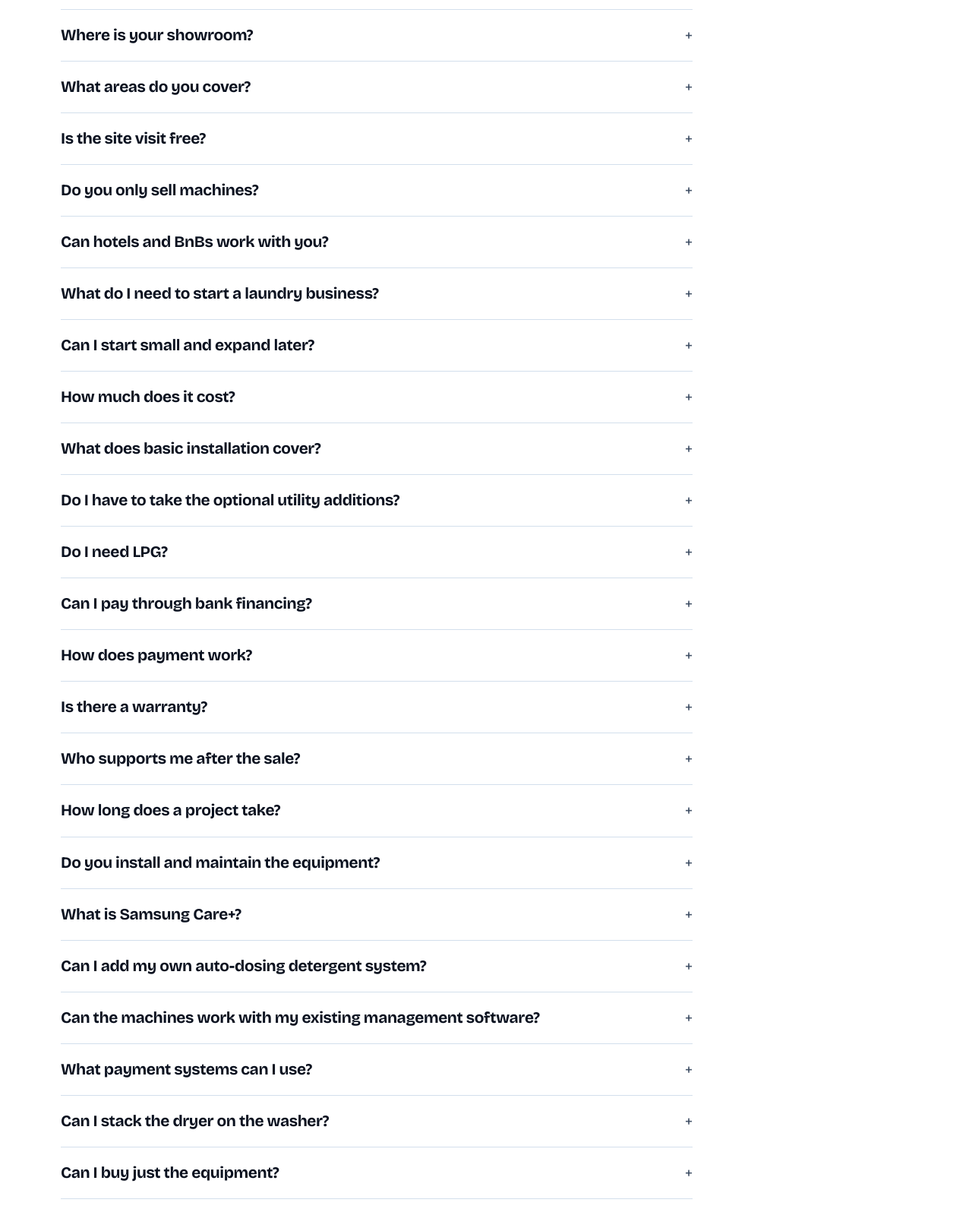
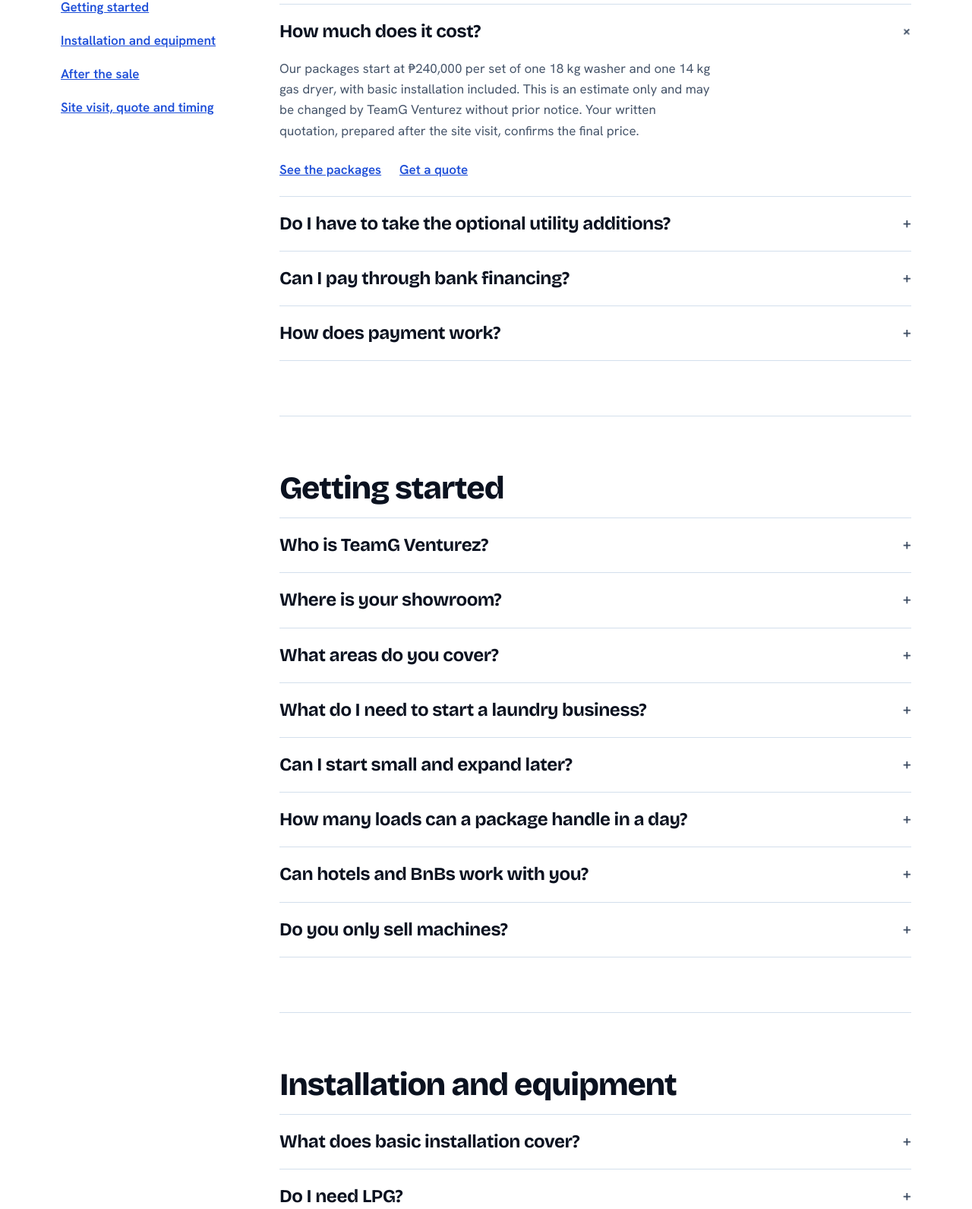
Before and after one commit to bonggonzalez/TeamGLaundryVenturez-site, an Astro site: page /faq in a window 1280 px wide. Shown: the part 502-2093 px from the top of the page at 76% size. Built offline with nearby package versions, Linux system fonts and the light colour scheme; Astro itself is replaced by a stand-in of ours; no server answers.

Commit message:
Group the FAQ into topics with jump links and next-step links
Split the 26 questions into five groups with a sticky topic menu, open the
cost answer by default, link answers to packages, services, products and the
quote form with prefilled context, gloss technical terms, merge two
overlapping support answers and add a daily capacity question. FAQPage
structured data still comes from the same list as the visible answers.

Co-Authored-By: Claude Sonnet 5.5 <noreply@anthropic.com>

```diff
--- a/src/pages/faq.astro
+++ b/src/pages/faq.astro
@@ -2,38 +2,182 @@
 import Layout from '../layouts/Layout.astro';
 const base = import.meta.env.BASE_URL.replace(/\/$/, '');
 const contact = `${base}/contact`;
-const faqs = [
-	{ q: 'Who is TeamG Venturez?', a: 'We are an authorized Samsung Professional Laundry dealer in Calabarzon. We also design, build, install and maintain laundry operations.' },
-	{ q: 'Where is your showroom?', a: 'You can visit us at Jumpin Wash, 333 Luksuhin Ibaba, Alfonso, Cavite 4123. Message us first so we can make sure someone is ready to meet you.' },
+const packages = `${base}/packages`;
+const services = `${base}/services`;
+const products = `${base}/products`;
+// Each answer is plain text so the page and the FAQPage structured data stay identical.
+// `links` render as a separate "next step" row under the answer and are not part of it.
+const groups = [
+	{
+		id: 'cost',
+		title: 'Cost and payment',
+		items: [
+			{
+				q: 'How much does it cost?',
+				a: 'Our packages start at ₱240,000 per set of one 18 kg washer and one 14 kg gas dryer, with basic installation included. This is an estimate only and may be changed by TeamG Venturez without prior notice. Your written quotation, prepared after the site visit, confirms the final price.',
+				links: [
+					{ t: 'See the packages', href: packages },
+					{ t: 'Get a quote', href: `${contact}?for=start`, track: true },
+				],
+			},
+			{
+				q: 'Do I have to take the optional utility additions?',
+				a: 'No. Basic utility additions are optional and start from about ₱200,000 as an estimate. They cover basic electrical, plumbing and ducting work needed to commission the equipment. The final price is confirmed in your signed scope of work after the site visit and may change with materials and site conditions.',
+				links: [{ t: 'See what installation covers', href: `${services}#inst` }],
+			},
+			{
+				q: 'Can I pay through bank financing?',
+				a: 'Yes. Financing is available through our partner banks (CHIB, AUB, BDO and BPI), subject to bank approval. Terms are set by the banks and may change.',
+				links: [{ t: 'Ask us about financing', href: contact, track: true }],
+			},
+			{
+				q: 'How does payment work?',
+				a: 'You pay a reservation fee to hold your order. After signing, you pay the down payment, and the balance is due before delivery. Your quotation shows the exact amounts. We can also discuss other arrangements.',
+			},
+		],
+	},
+	{
+		id: 'start',
+		title: 'Getting started',
+		items: [
+			{
+				q: 'Who is TeamG Venturez?',
+				a: 'We are an authorized Samsung Professional Laundry dealer in Calabarzon. We also design, build, install and maintain laundry operations.',
+			},
+			{
+				q: 'Where is your showroom?',
+				a: 'You can visit us at Jumpin Wash, 333 Luksuhin Ibaba, Alfonso, Cavite 4123. Message us first so we can make sure someone is ready to meet you.',
+				links: [{ t: 'Message us before you visit', href: `${contact}?for=showroom`, track: true }],
+			},
 			{ q: 'What areas do you cover?', a: 'Calabarzon: Cavite, Laguna, Batangas, Rizal and Quezon.' },
-	{ q: 'Is the site visit free?', a: 'Yes. The site visit and layout assessment are free, with no obligation to buy.' },
-	{ q: 'Do you only sell machines?', a: 'No. We help with design, construction, installation and maintenance. We also set up point-of-sale systems and offer business and marketing consultation.' },
-	{ q: 'Can hotels and BnBs work with you?', a: 'Yes, we are glad to. We help hotels, BnBs, inns and resorts set up a laundry inside their own property.' },
-	{ q: 'What do I need to start a laundry business?', a: 'A plan, a space and equipment. We help with all three: layout design, construction, Samsung equipment, point-of-sale and business guidance. Tell us where you are and we will advise on the next step.' },
-	{ q: 'Can I start small and expand later?', a: 'Yes. You can begin with 2 sets and add more as your business grows.' },
-	{ q: 'How much does it cost?', a: 'Our packages start at ₱240,000 per set of one 18 kg washer and one 14 kg gas dryer, with basic installation included. This is an estimate only and may be changed by TeamG Venturez without prior notice. Your written quotation, prepared after the site visit, confirms the final price.' },
-	{ q: 'What does basic installation cover?', a: 'Water supply, drainage, electrical connections, gas dryer connection and leak testing, dryer exhaust and ducting, testing, commissioning and basic training. It does not include civil works, major electrical upgrades, permits, the LPG tank, supply and regulator, or structural changes.' },
-	{ q: 'Do I have to take the optional utility additions?', a: 'No. Basic utility additions are optional and start from about ₱200,000 as an estimate. They cover basic electrical, plumbing and ducting work needed to commission the equipment. The final price is confirmed in your signed scope of work after the site visit and may change with materials and site conditions.' },
-	{ q: 'Do I need LPG?', a: 'Yes. Our professional dryer is a gas dryer that runs on LPG. We prepare the gas line and connection as part of installation. You arrange the LPG tank, supply and regulator with an LPG provider.' },
-	{ q: 'Can I pay through bank financing?', a: 'Yes. Financing is available through our partner banks (CHIB, AUB, BDO and BPI), subject to bank approval. Terms are set by the banks and may change.' },
-	{ q: 'How does payment work?', a: 'You pay a reservation fee to hold your order. After signing, you pay the down payment, and the balance is due before delivery. Your quotation shows the exact amounts. We can also discuss other arrangements.' },
-	{ q: 'Is there a warranty?', a: 'Yes. Our washer and dryer sets come with a 2-year warranty, including free preventive maintenance during the warranty period. The equipment warranty is provided by Samsung under its standard terms and handled through us as the authorized dealer. It does not cover misuse, tampering or unauthorized repairs.' },
-	{ q: 'Who supports me after the sale?', a: 'We do. We provide service, parts, technical help and training.' },
-	{ q: 'How long does a project take?', a: 'As an estimate: inquiry on day 1, site visit and layout assessment in days 2 to 5, quotation and contract in days 5 to 7, site preparation in weeks 2 to 3, delivery, installation and testing in 3 to 5 days, then training and handover in 1 to 2 days. Optional utility additions can add 1 to 3 weeks. Timelines depend on site readiness, permits and stock, and may change without prior notice.' },
-	{ q: 'Do you install and maintain the equipment?', a: 'Yes, we install the equipment we distribute and look after it with ongoing maintenance.' },
-	{ q: 'What is Samsung Care+?', a: 'Samsung Care+ is a service package for Samsung Professional Laundry that covers maintenance and inspection. Ask us what it includes and how to add it to your equipment.' },
-	{ q: 'Can I add my own auto-dosing detergent system?', a: 'Yes. You can connect a third-party auto-dosing detergent system to the washers.' },
-	{ q: 'Can the machines work with my existing management software?', a: 'Yes. Samsung provides product protocol information and assistance to integrate with your current software. Tell us what you use and we will help with the next step.' },
-	{ q: 'What payment systems can I use?', a: 'Coin, card, RFID, QR code and credit card systems. Payment systems and coin exchangers are sold separately.' },
-	{ q: 'Can I stack the dryer on the washer?', a: 'Yes. Stacking needs Samsung’s top installation kit (SKK-BC) and display kit (SKK-CC1). We confirm what you need when we plan your layout.' },
-	{ q: 'Can I buy just the equipment?', a: 'Yes, you can buy just the equipment from us. Tell us what you need and we will confirm models and availability.' },
-	{ q: 'Which models are available?', a: 'We carry the Samsung 18 kg professional washer (WF18FG940CGVTC) and the 14 kg professional gas dryer (DV14FG94GCGVST). See our Products page for the full details.' },
-	{ q: 'How do I get a quote?', a: 'Send us a request. Tell us your space, your plan and what you want to run. We will arrange your free site visit, then prepare your written quotation.' },
+			{
+				q: 'What do I need to start a laundry business?',
+				a: 'A plan, a space and equipment. We help with all three: layout design, construction, Samsung equipment, point-of-sale and business guidance. Tell us where you are and we will advise on the next step.',
+				links: [
+					{ t: 'See the packages', href: packages },
+					{ t: 'Tell us your plan', href: `${contact}?for=start`, track: true },
+				],
+			},
+			{
+				q: 'Can I start small and expand later?',
+				a: 'Yes. You can begin with 2 sets and add more as your business grows.',
+				links: [{ t: 'See the packages', href: packages }],
+			},
+			{
+				q: 'How many loads can a package handle in a day?',
+				a: 'Over a 12-hour day, 2 sets give a theoretical 40 wash and 32 dry cycles, 3 sets 60 and 48, 4 sets 80 and 64, and 5 sets 100 and 80. These are theoretical machine cycles with no gaps between loads, so the loads you finish depend on load size and handling time.',
+				links: [{ t: 'See the packages', href: packages }],
+			},
+			{
+				q: 'Can hotels and BnBs work with you?',
+				a: 'Yes, we are glad to. We help hotels, BnBs, inns and resorts set up a laundry inside their own property.',
+				links: [
+					{ t: 'See the hotel option', href: `${packages}#hosp` },
+					{ t: 'Plan hotel laundry with us', href: `${contact}?for=hotel`, track: true },
+				],
+			},
+			{
+				q: 'Do you only sell machines?',
+				a: 'No. We help with design, construction, installation and maintenance. We also set up point-of-sale systems and offer business and marketing consultation.',
+				links: [{ t: 'See our services', href: services }],
+			},
+		],
+	},
+	{
+		id: 'equipment',
+		title: 'Installation and equipment',
+		items: [
+			{
+				q: 'What does basic installation cover?',
+				a: 'Water supply, drainage, electrical connections, gas dryer connection and leak testing, dryer exhaust and ducting (the vent pipe that carries hot air outside), testing, commissioning (final setup and checks) and basic training. It does not include civil works (such as masonry and concrete work), major electrical upgrades, permits, the LPG tank, supply and regulator, or structural changes.',
+				links: [{ t: 'See what installation covers', href: `${services}#inst` }],
+			},
+			{
+				q: 'Do I need LPG?',
+				a: 'Yes. Our professional dryer is a gas dryer that runs on LPG. We prepare the gas line and connection as part of installation. You arrange the LPG tank, supply and regulator with an LPG provider.',
+				links: [{ t: 'Read about the LPG setup', href: `${products}#lpg` }],
+			},
+			{
+				q: 'Which models are available?',
+				a: 'We carry the Samsung 18 kg professional washer (WF18FG940CGVTC) and the 14 kg professional gas dryer (DV14FG94GCGVST).',
+				links: [{ t: 'See the machines', href: products }],
+			},
+			{
+				q: 'Can I stack the dryer on the washer?',
+				a: 'Yes. Stacking needs two Samsung kits: the top installation kit (SKK-BC) and the display kit (SKK-CC1). We confirm what you need when we plan your layout.',
+				links: [{ t: 'See stacking details', href: `${products}#fit` }],
+			},
+			{
+				q: 'Can I add my own auto-dosing detergent system?',
+				a: 'Yes. You can connect a third-party auto-dosing detergent system to the washers.',
+				links: [{ t: 'See machine features', href: `${products}#feat` }],
+			},
+			{
+				q: 'Can the machines work with my existing management software?',
+				a: 'Yes. Samsung provides product protocol information (the technical details your software needs to connect) and assistance to integrate with your current software. Tell us what you use and we will help with the next step.',
+				links: [{ t: 'See machine features', href: `${products}#feat` }],
+			},
+			{
+				q: 'What payment systems can I use?',
+				a: 'Coin, card, RFID, QR code and credit card systems. Payment systems and coin exchangers are sold separately.',
+				links: [{ t: 'See machine features', href: `${products}#feat` }],
+			},
+			{
+				q: 'Can I buy just the equipment?',
+				a: 'Yes, you can buy just the equipment from us. Tell us what you need and we will confirm models and availability.',
+				links: [{ t: 'Ask about models and availability', href: `${contact}?interest=equipment`, track: true }],
+			},
+		],
+	},
+	{
+		id: 'after',
+		title: 'After the sale',
+		items: [
+			{
+				q: 'Is there a warranty?',
+				a: 'Yes. Our washer and dryer sets come with a 2-year warranty, including free preventive maintenance during the warranty period. The equipment warranty is provided by Samsung under its standard terms and handled through us as the authorized dealer. It does not cover misuse, tampering or unauthorized repairs.',
+				links: [{ t: 'Ask about service and warranty', href: `${contact}?for=service`, track: true }],
+			},
+			{
+				q: 'Who installs and supports the equipment after the sale?',
+				a: 'We do. We install the equipment we distribute and look after it with ongoing maintenance, service, parts, technical help and training.',
+				links: [{ t: 'Request service', href: `${contact}?for=service`, track: true }],
+			},
+			{
+				q: 'What is Samsung Care+?',
+				a: 'Samsung Care+ is a service package for Samsung Professional Laundry that covers maintenance and inspection. Ask us what it includes and how to add it to your equipment.',
+				links: [{ t: 'Ask about Care+', href: `${contact}?interest=maintenance`, track: true }],
+			},
+		],
+	},
+	{
+		id: 'process',
+		title: 'Site visit, quote and timing',
+		items: [
+			{
+				q: 'Is the site visit free?',
+				a: 'Yes. The site visit and layout assessment are free, with no obligation to buy.',
+				links: [{ t: 'Request your free site visit', href: contact, track: true }],
+			},
+			{
+				q: 'How do I get a quote?',
+				a: 'Send us a request. Tell us your space, your plan and what you want to run. We will arrange your free site visit, then prepare your written quotation.',
+				links: [{ t: 'Get a quote', href: contact, track: true }],
+			},
+			{
+				q: 'How long does a project take?',
+				a: 'As an estimate: inquiry on day 1, site visit and layout assessment in days 2 to 5, quotation and contract in days 5 to 7, site preparation in weeks 2 to 3, delivery, installation and testing in 3 to 5 days, then training and handover in 1 to 2 days. Optional utility additions can add 1 to 3 weeks. Timelines depend on site readiness, permits and stock, and may change without prior notice.',
+				links: [{ t: 'See how an inquiry works', href: `${services}#how` }],
+			},
+		],
+	},
 ];
 const faqSchema = {
 	'@context': 'https://schema.org',
 	'@type': 'FAQPage',
-	mainEntity: faqs.map((f) => ({
+	mainEntity: groups
+		.flatMap((g) => g.items)
+		.map((f) => ({
 			'@type': 'Question',
 			name: f.q,
 			acceptedAnswer: { '@type': 'Answer', text: f.a },
@@ -51,19 +195,39 @@ const faqSchema = {
 		<p>Straight answers to what people usually ask us. If an answer depends on your plan, we will tell you and help you work it out.</p>
 	</header>
 
-	<section class="band" aria-labelledby="faq-list">
-		<h2 id="faq-list" class="sr">Frequently asked questions</h2>
+	<div class="layout">
+		<nav class="topics" aria-label="Question topics">
+			<ul>
+				{groups.map((g) => <li><a href={`#${g.id}`}>{g.title}</a></li>)}
+			</ul>
+		</nav>
+		<div class="groups">
+			{
+				groups.map((g, gi) => (
+					<section class="band" id={g.id} aria-labelledby={`${g.id}-title`}>
+						<h2 id={`${g.id}-title`}>{g.title}</h2>
 						<div class="faq">
-			{
-				faqs.map((f) => (
-					<details>
+							{g.items.map((f, i) => (
+								<details open={gi === 0 && i === 0}>
 									<summary>{f.q}</summary>
 									<p>{f.a}</p>
+									{f.links && (
+										<div class="more">
+											{f.links.map((l) => (
+												<a href={l.href} data-track={l.track ? 'quote' : undefined}>
+													{l.t}
+												</a>
+											))}
+										</div>
+									)}
 								</details>
+							))}
+						</div>
+					</section>
 				))
 			}
 		</div>
-	</section>
+	</div>
 
 	<Fragment slot="after">
 		<section class="closing" aria-labelledby="faq-close">
@@ -76,13 +240,42 @@ const faqSchema = {
 </Layout>
 
 <style>
-	.sr {
-		position: absolute;
-		width: 1px;
-		height: 1px;
-		overflow: hidden;
-		clip-path: inset(50%);
-		white-space: nowrap;
+	.topics {
+		border-top: 1px solid var(--border);
+		padding-block: 0.75rem;
+	}
+	.topics ul {
+		list-style: none;
+		margin: 0;
+		padding: 0;
+		display: flex;
+		flex-wrap: wrap;
+		gap: 0 1.5rem;
+	}
+	.topics a,
+	.more a {
+		display: inline-flex;
+		align-items: center;
+		min-height: 2.75rem;
+		color: var(--accent);
+		font-weight: 600;
+	}
+	@media (min-width: 960px) {
+		.layout {
+			display: grid;
+			grid-template-columns: 15rem minmax(0, 1fr);
+			gap: 3rem;
+		}
+		.topics {
+			position: sticky;
+			top: 6rem;
+			align-self: start;
+			padding-block: clamp(2.5rem, 6vw, 4.5rem) 0;
+		}
+		.topics ul {
+			flex-direction: column;
+			gap: 0;
+		}
 	}
 	.faq {
 		max-width: 52rem;
@@ -103,8 +296,9 @@ const faqSchema = {
 		font-family: var(--display);
 		font-weight: 700;
 		letter-spacing: -0.02em;
-		font-size: 1.3rem;
+		font-size: 1.5rem;
 		line-height: 1.3;
+		text-wrap: balance;
 	}
 	summary::-webkit-details-marker {
 		display: none;
@@ -119,8 +313,15 @@ const faqSchema = {
 		rotate: 45deg;
 	}
 	details p {
-		margin: 0 0 1.5rem;
+		margin: 0 0 1rem;
 		color: var(--muted);
 		max-width: 60ch;
+		text-wrap: pretty;
+	}
+	.more {
+		display: flex;
+		flex-wrap: wrap;
+		gap: 0 1.5rem;
+		margin-bottom: 0.75rem;
 	}
 </style>
```
Lines whose indentation alone changed are shown as unchanged.
